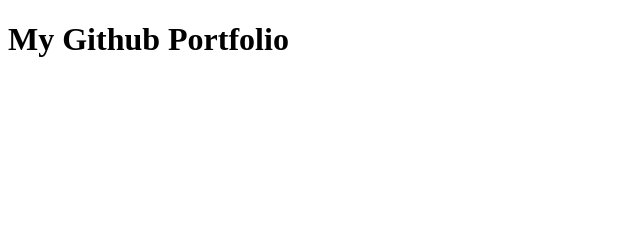
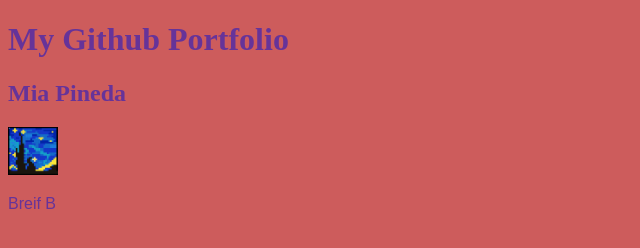
Before and after one commit to miap92/index.html, a plain HTML site: page index.html in a window 1280 px wide. Shown: the whole page, without its empty margins (0-640 px from the left). Drawn offline with Linux system fonts and the light colour scheme.

Commit message:
updated index

```diff
--- a/index.html
+++ b/index.html
@@ -3,12 +3,16 @@
 
 <head>
 
-  <title>Github Portfolio</title>
-
+  <title>Github Portfolio
+  </title>
+ <link href="style.css" type="text/css" rel="stylesheet">
 </head>
 
 <body>
  <h1> My Github Portfolio</h1>
+  <h2>Mia Pineda</h2>
+<img src="favi.png" alt="me" width="50x">
+  <p> Breif B</p>
 </body>
 
 </html>
```
